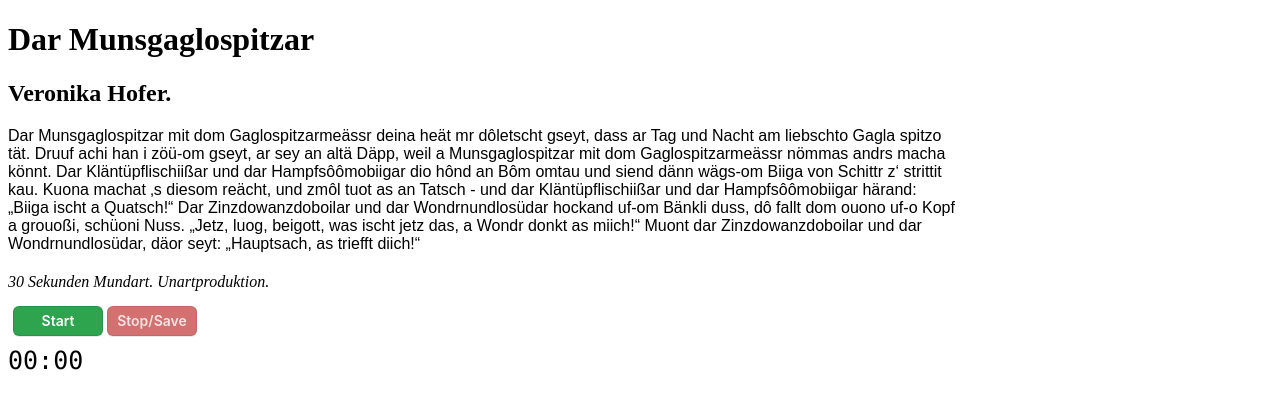
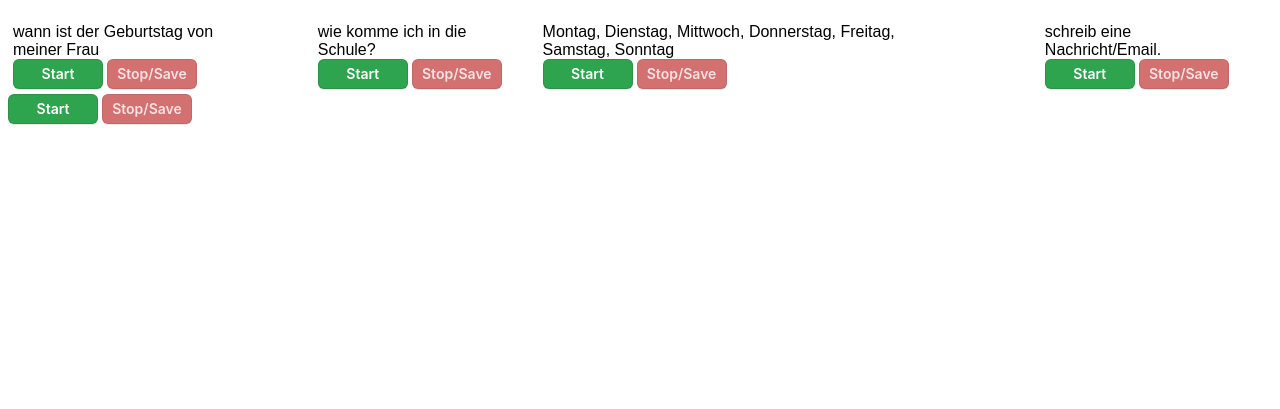
Before and after one commit to bogdankhamelyuk/back_end, a Django app: page /success/ in a window 1280 px wide. Shown: the top 409 px of the page. Run offline with Django 4.2, Linux system fonts and the light colour scheme; some libraries are stand-ins or nearby versions.

Commit message:
new questions

```diff
--- a/back_end/static/css/style.css
+++ b/back_end/static/css/style.css
@@ -5,9 +5,36 @@
     word-wrap: break-word;
 }
 
+#text1{
+    font-family: Arial, Helvetica, sans-serif;
+    width: 75%;
+
+    word-wrap: break-word;
+}
+#text2{
+    font-family: Arial, Helvetica, sans-serif;
+    width: 75%;
+
+    word-wrap: break-word;
+}
+#text3{
+    font-family: Arial, Helvetica, sans-serif;
+    width: 75%;
+
+    word-wrap: break-word;
+}
+#text4{
+    font-family: Arial, Helvetica, sans-serif;
+    width: 75%;
+
+    word-wrap: break-word;
+}
+
+
 #source{
     margin-top: 20px;
 }
+
 
 #center {
     font-family: Arial, Helvetica, sans-serif;
@@ -185,7 +212,7 @@
     cursor: default;
 }
 
-#button-row{
+.recording-row{
     display:inline-block;
     margin: 5px;
     padding-top: 10px;
--- a/back_end/static/js/recorder.js
+++ b/back_end/static/js/recorder.js
@@ -2,6 +2,7 @@
 URL = window.URL || window.webkitURL;
 
 var recordButton = document.getElementById("recordButton");
+var buttonRow = document.getElementById("button-row");
 var stopButton = document.getElementById("stopButton");
 var rec;
 var blob;
@@ -13,12 +14,15 @@ function handlerFunction(stream) {
     rec.ondataavailable = e => {
         audioChunks.push(e.data);
         if (rec.state == "inactive"){
-            let blob = new Blob(audioChunks,{type:'audio/mpeg-3'});
+            let blob = new Blob(audioChunks,{type:'audio/wav'});
 
             var au = document.createElement('audio');
             var user_data = localStorage.getItem('data');
-            var text_num = localStorage.getItem('text_num');
-            var filename = user_data + "_" + text_num + ".mp3";
+            var parentDivId = buttonRow.parentNode.id;;
+
+            var text_num = localStorage.getItem(parentDivId);
+
+            var filename = user_data + "_" + text_num + ".wav";
             var url = URL.createObjectURL(blob);
             var li = document.createElement('li');
             au.controls = true;
--- a/back_end/static/js/text.js
+++ b/back_end/static/js/text.js
@@ -1,87 +1,94 @@
 dtext();
 console.log("entering text.js");
 function dtext(){
-    var text = [
-        "As Sommerlüftle, ganz as lichts, duat Gloggablüemle biaga zart dür 'Zittergresle stricht's, will Halm ond Blättle wiaga. Ds Edelwiß verzuslet's fascht, z'högscht ondraem Silbermona, zücht uber Alparosa, Seidlbascht Bergnaegele ond Anemona. Es flüscht'ret, wischp'ret düra Wald, zücht uber ds Baechle ganz versonna vom Schärtele har an Juhzer hallt, dia erschta Sternele chomma. Bim Hüttle still im Monaschi leihnet dr Buab bim Maike, ds Lüftle stricht ganz licht vorbi,",
-        "Kumm inar schnell is Gundele, mir fahrond uf-o See und luogand d'Wealt vo dussa-n-a, döt fröüt-se üs vil meh! Mir stoßond ab und ruodorand. ganz lau a Lüftle goht; dr See ischt glatt und spieglat alls, was ummo-n-umme stoht. Der Obod ischt hüt wundrschü, vor Fröda juckond d'Fisch; as nachtat langsam, d'Sunno röt und wirt bald a klä frisch. Mir stürand widr inarwerts dr Hardar Kircho zuo, und mit deam letschto Schwanopaar gund mir dinn o zur Ruoh",
-        "Oobad am Rhi. D'Zeha im iskalta Wasser, uf ama Vorgrunder hocka und luaga, wia d'Sunna im Appazeallerloch verschlüft. As schwimmt verbi, an Brocka schwarzas Grundholz, a paar Taucherle und rhiuf flügt a ganze Hab Möfa vom See. Und dazwüschad kunt an alta Schuah, und an läära Kanischter, a verräckts Kalb. Und wänn d' ganz gnau luagascht, siachscht am Wasser a was d'Schtoffabrika färbend. Oobad am Rhi, D'Zeha i Gummischtifel, uf am Plaschtikkübel hocka, und frooga, wia lang as am Wasser oder wia ma der Brüha noch säga ma, noch zum ushalta ischt.",
-        "Mi Leabtag hon i gschafft und gschunde, Vu frieh bis spät zu alla Stunda. Mi Pflicht, so guet as goht, erfillt. Bi sparsam gsi und trei und ehrle. Und flißig allad und reacht wehrle. Und jetzt, so hon i alls verspielt! Mi liebe Frou, die ist mer gstorbe, und d'Kraft und d'Gsundheit sind verdorbe. Drei Buebe liegend tot im Feald. Mi Glick und gär alls ist verrunne, as wie de Butter a der Sunne. As ist an Elend uf der Wealt. Des bizle, wo-n-i ho versparet, um des hot mi de Staat no gnarret. Jetzt bin i alt und arm und krank. Und bar mi Geald und o mi Sächle, bi ibrig wie a Krottedächle. O Wealt, du gist an bittre Dank!",
-        "Wär bin i? Was bin i? Was kaani? Was hôn i? I hôn nüüt. I kaa nüüt. I bin nüüt. I bin il",
-        "‚Jetz langts mr abr, dees gôôt numma so witr. Jetz isch endle Schluß, du vrdammta Krüppl du. I könnt vôr Wuat platza, abr i wärr dr da Hosaboda scho no schtramm züüha. I wärr dr ds Füdla scho no vrsolna, du Siach du elendiga. Kaasch net aa Môôl rächt tua. Jetz hôsch dia neu Hosa o no vrschrenza müasa, da aana Tag hocksch di uusgrächnat id Wisa wenn frisch bschüttnat isch. Und hösch dia ganz Hosa volla Bschütte. Hüt widr machsch an Schranz i dia neu Hosa inni, wia söll dees witr gôò? I tät am liabschta schpööza vôr Wuat. I wärr di no amôôl ghörig härawixa, du würsch scho no saha. Es kunnt no so wiit, und i hau di amôôl ghörig hära. Wart nu.’ , - Dees alls seet dr Vattr zum Bua. bi dr neua Arzühig seetrs vilicht nu im Schtilla, odr no bessr. Är seets gär net, sôndrn denkt ses nu, und am beschta wäär übrhaupt, är tät ses net amôôl denka.",
-        "‚Du, Muottr’, frôgat letscht der Buob, ‚han ich kon Vatr g'ha?‘ ‚An Vatr’ -,seyt sie vör si heo. ‚wuoll, wuoll, - gad ich kon Maa. Din Vatr ist a richa Häorr, vor ihm lupft alls do Huot, ar heät Fabrika doüt am Bäorg und Huus und Wald und Guot.’ ‚Riich’ , seyt der Buob, ‚und meor so arm, jô, ist ar dänn ko Christ? Worum sind meor nid döüt dohuom, wänn er min Vatr ist?’ ‚Kind, Lieb' und Geäld sind zwôiarlôi, das kascht no nid vrstau, i säg dr's dänn a-n-andrsmôl, jetz muoscht ga schlôfo gau’",
-        "Vor vielna Johr sen Menner ko, hon grodat, schweri Arbat to und Bühel grommt vo Stöck und Ste. Deweg hot's Güter, Maisas ge. Und oftrölt hon sie Stall und Hus, wo Lüt und Vech gohn i und us. Viel Gschlechter sen dahemat gsi of dena Bühel, groß und kli. Hon burnat, gmärschat, Wib und Ma, Verlit und Arbat hangat dra Und menger ist johr us, johr i i d'Fröndi ga verdiana gsi Hüt ist mengs Bühel-Hemat öd. Da Junga fehlt zom Burna d'Fröd. Und Maisas sen noch meh verlo, stohn halb verkeit, verfulat do. Dia Ställ und Hüsli sen kaputt. Noch öbrig bliebt vom Gmür der Schutt. Verlora gohn a lengri meh. A trurigs Bild. As tuat em weh. Dia Büntana wer'n nömma gfretzt. I vielna hot ma Tennli gsetzt. Do git's drom weder, boda bald, as wia vor Johra gschlossna Wald.",
-        "Rund umma Kumma ummi bin i ganga ha Luft und Liacht und Wolka gfanga, ha all's, was trüab ischt, ganz v'rsteckt und all's, was weh toa heat, v'rdeckt. Rund umma Kumma ummi bin i ganga rund umma Kumma. Hoch uf am Kumma domma bin i gseassa ha ummi ummi all's v'rgeassa. Ha gluagat, glosat und ha tromt und all's, was schöa gsi, füarakromt. Hoch uf am Kumma domma bin i gseassa hoch uf am Kumma Rund umma Kumma ummi bin i ganga ha Hoamat gschpürt - a schtills V'rlanga. I ha m'r vorgno, wid'r z'ko und mi vum Kumma fanga z'lo! Rund umma Kumma ummi bin i ganga rund umma Kumma",
-        "Dr Vattr vo mim Maa, kunnt vo Lôôz aha. Letschthii bin i mitm ge Lôôz ufi, und ufm Wääg döt ufi simr zuanara Wisa kôô, wor gseet hôt, dô haaßt mas Lutafaz. Vo Lutafaz hôt ma uf an Waal umigsaha, und mitta dinna im Waal isch a Wisa gsi. Dô hôtr gseet, luag döt umi, dees dò dötta isch Gampeledianscht. Lôôz, Lutafaz und Gampeledianscht dees giit a Dreieck, net bim Euklid, abr bim Vattr vo mim Maa. Löôz, Lutafaz und Gampeledianscht, ma waaß net, wia mas schriba söll, wil jedr schriibts andrsch. Abr Lôôz, Lutafaz und Gampeledianscht dees isch a Dreieck, net us Örtr odr Böm, net us Tüpfle idr Kaarta. Es isch a Dreieck. I waaß net wo, vilicht im Härz, vom Vattr, vom Maa.",
-        "Hütztag macht ma Werbung mit vil Prozent. Do kommond d’Lüt grad scharawiis grennt, wil Giz ischt gail, und kluppig Si, däs muoß ma doch, däs sioht jeda i. Do Trick bi deom Angebot mit Prozent, däs ischt, dass do Köüfar ko Moß meh kennt. Do wird do Giz all meh zur Gior, und ar rafft alls zämm wio a hungrigs Tior. So bringond d’Konzern vil meh War untor d’Lüt, as wänn ma na Informaziona büt, wio nochhaltig as dio Produkzion ischt, ob do Handl fär odr a Schpekulazion ischt. Heot ‘s Qualität und arfüllt‘s an Zweock? Odr würft ma’s eh bald weok? Vo wela Herschtellar as as kut, däs intressiort doch d’Schnäpplar kon Tut, wil sä’s do as wio d’Schnäpslar händ, wil sä uofach an Ikoufsruusch wänd. Ko Wundor, dass däs niomand juckt, weon der Rabattpriis abetruckt, siochor nid do Konzern, deon riicho, der künnt all no uf a Insl uswiicho, wänn iom do Schtaat eoppas weoknio wett, der kriogt doch nio, was ar gern hett. Nei, nei, dio Varluschtgschäftor schluckond natürlä all dio Klänschto, dio armo Bürlä, d’Schaffar, wo vil hämmorand und schrufand, dass sä’s fascht numma darschnufand. „Geobond’s billig her!“ – der Trick ischt nid nöü – „Odr mior neomond halt nünt meh vo öü.“ So ka üsorä Wirtschaft funkzionioro, und ‘s Rabattgio ka sä rentioro. Do werond dio Schwächschto voll abetecklat, und do Köüfar mirkt gär nid, wio ma’n varsecklat.",
-        "Mir heat tromt, der Bodensee ischt verschwunda. Über Nacht ischt er versickert und etz nur noch an wißa Fleack uf der Karte. Buchschtäblich Neu-Land. Die Dütscha sind die Erschta. Sie schtond am Oschtrand vo deam Kessel und luagan wiss- und begierig uf das Relief usBergundTal.Landnahmeischtagset.Geometerund Vermessungsingineurjuschtierenallsneuundmarkieran desschwarz-rot-goldeneTerritoriummitGrenzschtöa. Wer zerscht kunnt, mahlt zerscht. Am Weschtufer versammeln sich d‘ Oschtschwyzer. Dia machansichsofortadaAbschtiegindesehemaligeUnter- wassergebirg, untersuachan Klamma und Schluchta, kleatteran uf Zinka und Zinna und hissen uf jedem Buckel d‘ Schwyzerfahna. Nidig luagen sie über d’Grenz uf die höchschta Gipfel, die geschtern noch die Insla gsi sind, Mainau, Lindau und Reichenau. Und scho am nögschta Sunntig wird abgschtimmt:ErschtensobwegatdeamneuaTiefgebirgeder Rütli-Schwur erneuert wöra muass. Zweitens über da Isatz von Putzkolonna zweacks Aglichig a die subere Schwyz. Drit- tens über d‘ Widmung as Baugrund für Chalets und Hotels.",
-        "Dar Munsgaglospitzar mit dom Gaglospitzarmeässr deina heät mr dôletscht gseyt, dass ar Tag und Nacht am liebschto Gagla spitzo tät. Druuf achi han i zöü-om gseyt, ar sey an altä Däpp, weil a Munsgaglospitzar mit dom Gaglospitzarmeässr nömmas andrs macha könnt. Dar Kläntüpflischiißar und dar Hampfsôômobiigar dio hônd an Bôm omtau und siend dänn wägs-om Biiga von Schittr z‘ strittit kau. Kuona machat ‚s diesom reächt, und zmôl tuot as an Tatsch - und dar Kläntüpflischiißar und dar Hampfsôômobiigar härand: „Biiga ischt a Quatsch!“ Dar Zinzdowanzdoboilar und dar Wondrnundlosüdar hockand uf-om Bänkli duss, dô fallt dom ouono uf-o Kopf a grouoßi, schüoni Nuss. „Jetz, luog, beigott, was ischt jetz das, a Wondr donkt as miich!“ Muont dar Zinzdowanzdoboilar und dar Wondrnundlosüdar, däor seyt: „Hauptsach, as triefft diich!“",
-        "Wiiß leuchtand Kerza im Kaschtanialob, drüber dr Himml i zartem Blau. Uf am Tischle liegt dick dr Blüataschtob und d’Luft ischt lind und lau. I Truba henkt Fliedr übrn Zu, tüf schnuf i dia Duftwolka i, am Tischle bi miar do sitzischt Du und sescht: i mag nu di. Lär und nachkig stoht hüt dr Bom, dia Liab mit Diar isch vorbei. I sitz am Tischle und i trom Dass es widr so würd wia im Mai."
-        ,"i hob mi vor dir usgnomma d milz, d leaba, d lunga, d gräta am kuchatisch. sie liegan boga so dünn so heall du ordnasch se da größe noch die klennschte ganz links dass des nett usluagt sesch du seg i i bin koan fisch meh etz näh mine kiema zua näh se zua und denn hosch d nodl gholt da fada blau isch er gsi so so blau so wassa woasch no wo ma am meer gsi sin döt in san remo und d palma und di klenne schala mit da salziga nüssle din wia etz wia etz am kuchatisch und i muass kle lacha wal da fada net ins nadel- loch inekriagsch i muass lacha und du luagsch mi a luagsch ufan kuche- tisch mine milz mine leaba mine lunga i bin ma num sicha obs übahaupt wettasch wia so döta stosch in da oana hand da fada in da andra d nodl"
+    var befehle = [
+        "wie ist das Wetter?",
+
+        "Schalt die Mikrophone ein.",
+
+        "Schalt die Mikrophone aus.",
+
+        "wie viel Prozent hat der Akku noch?",
+
+        "Wie spät ist es?",
+
+        "Mach einen Timer für 5 Sekunden.",
+
+        "Mach das Dokument auf.",
+
+        "Ruf dem Josef an.",
+
+        "wie lange dauert ein Tag?",
+
+        "wie viel Minuten in einer Stunde?",
+
+        "ein, zwei, drei, vier, fünf, sechs, sieben, acht, neun, zehn.",
+
+        "11, 12, 13, 14, 15, 16, 17, 18, 19, 20.",
+
+        "wo ist meine Arbeit?",
+
+        "wie komme ich in die Schule?",
+
+        "schreib eine Nachricht/Email.",
+
+        "wie viele Sekunden in einer Minute?",
+
+        "Montag, Dienstag, Mittwoch, Donnerstag, Freitag, Samstag, Sonntag",
+
+        "wann ist der Geburtstag von meiner Frau",
+
+        "mein, dein, sein, ihr.",
+
+        "zu welcher Schule bin ich gegangen?",
+
+        "wie heißt mein Vatter?",
+
+        "wie heißt meine Mutter?"
 
     ];
-    var name = [
-        "Ds Abedlüftle",
-        "Z'Obod uf-om See",
-        "Oobad am Rhi",
-        "Klage eines alten Arbeiters",
-        "Wär bin i?",
-        "Dr Vattr zum Bua",
-        "A böosi Frög",
-        "Die alt und die neu Zit",
-        "Rund umma Kumma ummi",
-        "Lôôz, Lutafaz und Gampeledianscht",
-        "Rabatt, Rabatt",
-        "An Troom",
-        "Dar Munsgaglospitzar",
-        "Im Mai",
-        "i hob mi vor dir usgnomma"
 
-    ]
-    var author = [
-        "Hedi Fontain",
-        "Eugen Stadelmann",
-        "Adolf Vallaster",
-        "Georg Hämmerle",
-        "Inge Dapunt",
-        "Inge bapunt",
-        "Hannes Grabher",
-        "Otto Borger",
-        "Rudi Kurzemann",
-        "Inge Dapunt",
-        "Werner Hagen",
-        "Margit Heumann ",
-        "Veronika Hofer.",
-        "Irma Hirschauer. ",
-        "Linda Achberger."
-    ]
+    let rand_num1;
+    let rand_num2;
+    let rand_num3;
+    let rand_num4;
 
-    var quelle = [
-        "O Hoamatle! - O Hoamatle? Gedichte In Vorarlberger Mundart 1955-1985. Edith und Klaus Lutz",
-        "O Hoamatle! - O Hoamatle? Gedichte In Vorarlberger Mundart 1955-1985. Edith und Klaus Lutz",
-        "O Hoamatle! - O Hoamatle? Gedichte In Vorarlberger Mundart 1955-1985. Edith und Klaus Lutz",
-        "O Hoamatle! - O Hoamatle? Gedichte In Vorarlberger Mundart 1955-1985. Edith und Klaus Lutz",
-        "O Hoamatle! - O Hoamatle? Gedichte In Vorarlberger Mundart 1955-1985. Edith und Klaus Lutz",
-        "O Hoamatle! - O Hoamatle? Gedichte In Vorarlberger Mundart 1955-1985. Edith und Klaus Lutz",
-        "O Hoamatle! - O Hoamatle? Gedichte In Vorarlberger Mundart 1955-1985. Edith und Klaus Lutz",
-        "O Hoamatle! - O Hoamatle? Gedichte In Vorarlberger Mundart 1955-1985. Edith und Klaus Lutz",
-        "O Hoamatle! - O Hoamatle? Gedichte In Vorarlberger Mundart 1955-1985. Edith und Klaus Lutz",
-        "O Hoamatle! - O Hoamatle? Gedichte In Vorarlberger Mundart 1955-1985. Edith und Klaus Lutz",
-        "30 Sekunden Mundart. Unartproduktion.",
-        "30 Sekunden Mundart. Unartproduktion.",
-        "30 Sekunden Mundart. Unartproduktion.",
-        "30 Sekunden Mundart. Unartproduktion.",
-        "30 Sekunden Mundart. Unartproduktion."
-    ]
+    let similarity = true;
 
-    var rand_num = Math.floor(Math.random() * (text.length - 0) + 0);
+    while (similarity === true){
+        rand_num1 = Math.floor(Math.random() * 21);
+        rand_num2 = Math.floor(Math.random() * 21);
+        rand_num3 = Math.floor(Math.random() * 21);
+        rand_num4 = Math.floor(Math.random() * 21);
+        if( rand_num1 === rand_num2 &&
+            rand_num1 === rand_num3 &&
+            rand_num1 === rand_num4 &&
+            rand_num2 === rand_num3 &&
+            rand_num2 === rand_num4 &&
+            rand_num3 === rand_num4
+        ){
+            similarity = true;
+        }else{
+            similarity = false;
 
-    var NAME = '<h1>' + name[rand_num] + '</h1>';
-    var AUTHOR = '<h2>' + author[rand_num] + '</h2>';
-    var TEXT = '<p1>' + text[rand_num] + '</p1>';
-    var SOURCE = '<i>'+quelle[rand_num]+'</i>';
-    localStorage.setItem('text_num', rand_num);
-    $('#name').html(NAME);
-    $('#author').html(AUTHOR);
-    $('#text').html(TEXT);
-    $('#source').html(SOURCE);
+        }
+    }
+
+
+    var rand_num = Math.floor(Math.random() * (befehle.length - 0) + 0);
+
+    var TEXT1 = '<p1>' + befehle[rand_num1] + '</p1>';
+    var TEXT2 = '<p1>' + befehle[rand_num2] + '</p1>';
+    var TEXT3 = '<p1>' + befehle[rand_num3] + '</p1>';
+    var TEXT4 = '<p1>' + befehle[rand_num4] + '</p1>';
+
+    localStorage.setItem('t1', rand_num1);
+    localStorage.setItem('t2', rand_num2);
+    localStorage.setItem('t3', rand_num3);
+    localStorage.setItem('t4', rand_num4);
+
+    $('#text1').html(TEXT1);
+    $('#text2').html(TEXT2);
+    $('#text3').html(TEXT3);
+    $('#text4').html(TEXT4);
 }
--- a/recorder/templates/recorder/recorder.html
+++ b/recorder/templates/recorder/recorder.html
@@ -12,22 +12,46 @@
     </head>
 
     <body>
-        <!-- in those div-s will be putted text from text.js-->
-        <div id = 'name'></div>
+        <div id="t1" class = "recording-row">
+            <div id = 'text1'></div>
+            <div id = 'button-row'>
+                <button id="recordButton"  class = "button-start"> Start</button>
+                <button id="stopButton" class = "button-stop" disabled> Stop/Save</button>
+            </div>
+        </div>
 
-        <div id = 'author'></div>
+        <div id="t2" class = "recording-row">
+            <div id = 'text2'></div>
+            <div id = 'button-row'>
+                <button id="recordButton"  class = "button-start"> Start</button>
+                <button id="stopButton" class = "button-stop" disabled> Stop/Save</button>
+            </div>
+        </div>
 
-        <div id = 'text'> </div>
+        <div id="t3" class = "recording-row">
+            <div id = 'text3'></div>
+            <div id = 'button-row'>
+                <button id="recordButton"  class = "button-start"> Start</button>
+                <button id="stopButton" class = "button-stop" disabled> Stop/Save</button>
+            </div>
+        </div>
 
-        <div id='source'></div>
+        <div id="t4" class = "recording-row">
+            <div id = 'text4'></div>
+            <div id = 'button-row'>
+                <button id="recordButton"  class = "button-start"> Start</button>
+                <button id="stopButton" class = "button-stop" disabled> Stop/Save</button>
+            </div>
+        </div>
+
+
+
         <!------------------------------------------------->
         <div id = 'button-row'>
             <button id="recordButton"  class = "button-start"> Start</button>
             <button id="stopButton" class = "button-stop" disabled> Stop/Save</button>
         </div>
-        <div id = 'stopwatch'>
-            00:00
-        </div>
+
         <div id = recordings></div>
 
         <!-- recorder.js - is the script for voice recording-->
@@ -37,7 +61,6 @@
         <script src="{% static 'text.js' %}"></script>
         <!--------------------------------------------->
         <!-- stopwatch.js for time counting-->
-        <script src="{% static 'stopwatch.js'%}"></script>
-        <!--------------------------------------------->
+
     </body>
 </html>
```
